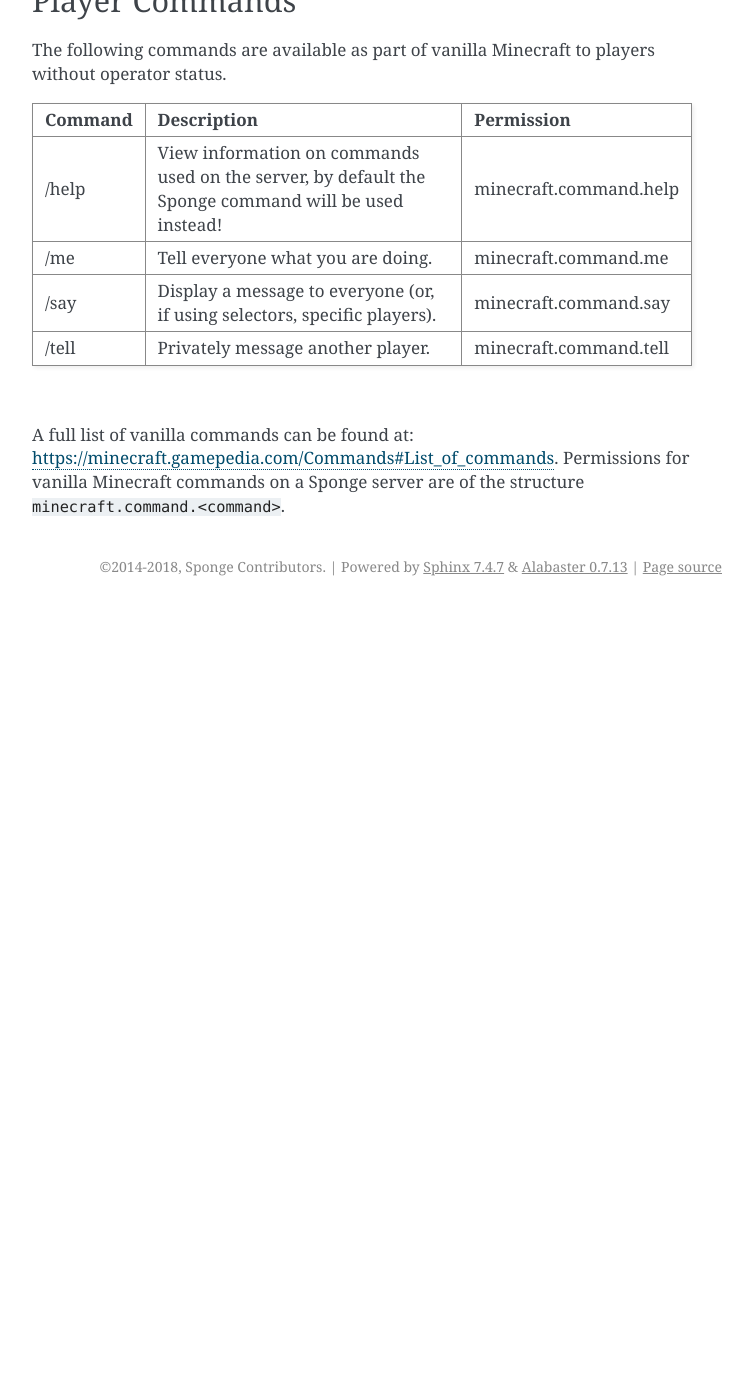
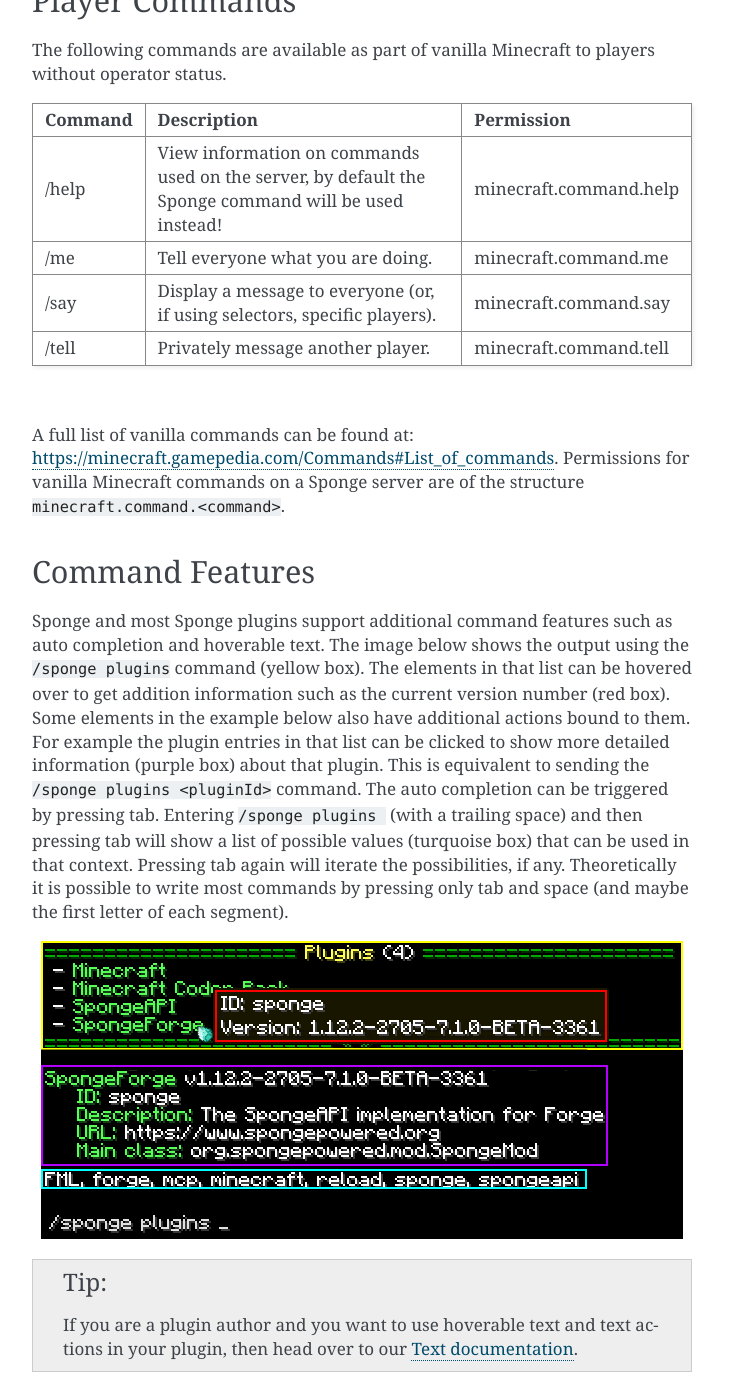
Before and after one commit to SpongePowered/SpongeDocs, a Sphinx documentation site: the page built from source/server/spongineer/commands.rst, in a window 1280 px wide and 1400 px high, scrolled down 5981 px. Shown: the whole window, without its empty margins (388-1141 px from the left). Built offline with Sphinx 7.4.7, drawn with Linux system fonts in a browser that asks for light colours; pages that are not in the unit, such as notebooks, are missing from menus; before the commit the page ends 6587 px from its top, so only the background shows below that.

Commit message:
Mention command features. Fixes #502 (#733)
* Mention command features. Fixes #502

* Fix comments

```diff
--- a/source/server/spongineer/commands.rst
+++ b/source/server/spongineer/commands.rst
@@ -222,3 +222,25 @@
 
 A full list of vanilla commands can be found at: https://minecraft.gamepedia.com/Commands#List_of_commands. Permissions
 for vanilla Minecraft commands on a Sponge server are of the structure ``minecraft.command.<command>``.
+
+Command Features
+================
+
+Sponge and most Sponge plugins support additional command features such as auto completion and hoverable text. The image
+below shows the output using the ``/sponge plugins`` command (yellow box). The elements in that list can be hovered over
+to get addition information such as the current version number (red box). Some elements in the example below also have
+additional actions bound to them. For example the plugin entries in that list can be clicked to show more detailed
+information (purple box) about that plugin. This is equivalent to sending the ``/sponge plugins <pluginId>`` command.
+The auto completion can be triggered by pressing tab. Entering ``/sponge plugins ﻿`` (with a trailing space) and then
+pressing tab will show a list of possible values (turquoise box) that can be used in that context. Pressing tab again
+will iterate the possibilities, if any. Theoretically it is possible to write most commands by pressing only tab and
+space (and maybe the first letter of each segment).
+
+.. image:: /images/command-features.png
+    :align: center
+    :alt: command features
+
+.. tip::
+
+    If you are a plugin author and you want to use hoverable text and text actions in your plugin, then head over to our
+    :doc:`Text documentation </plugin/text/text>`.
```
Also changed, not shown: source/images/command-features.png (added).
